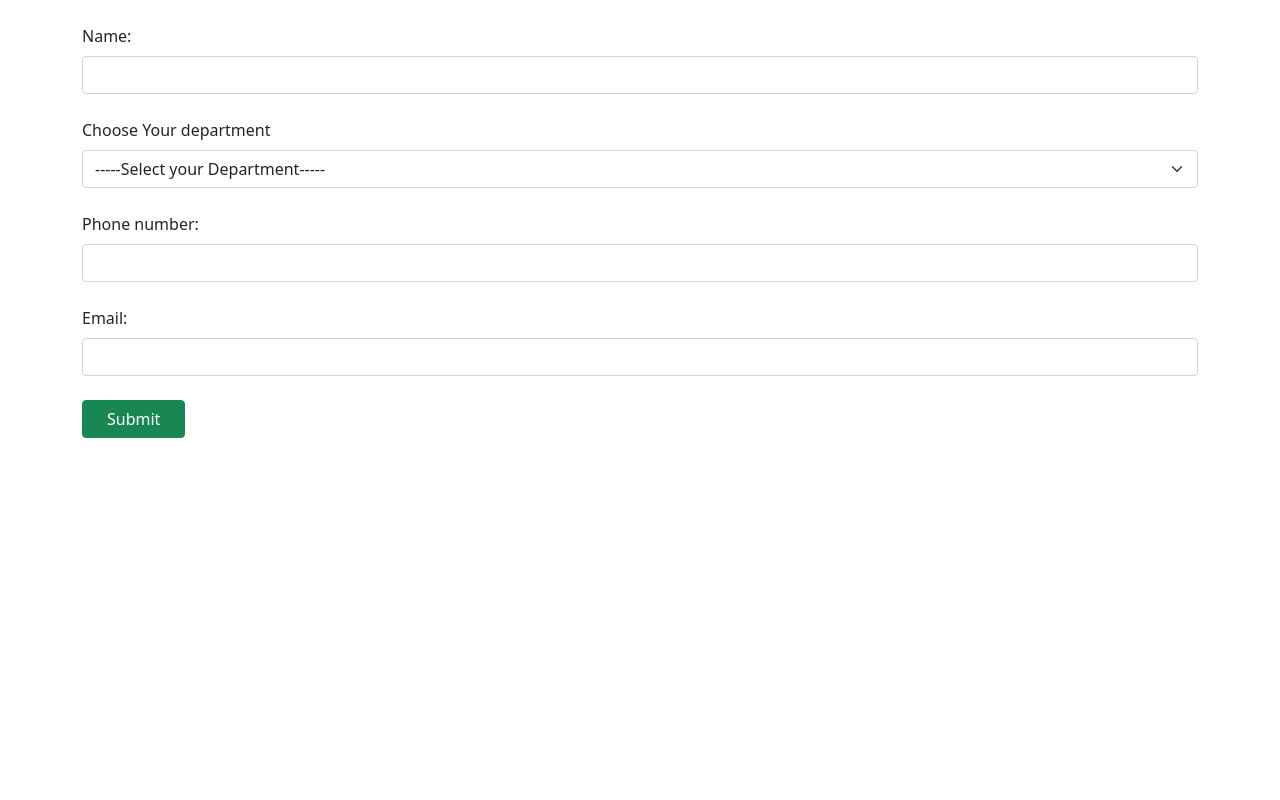
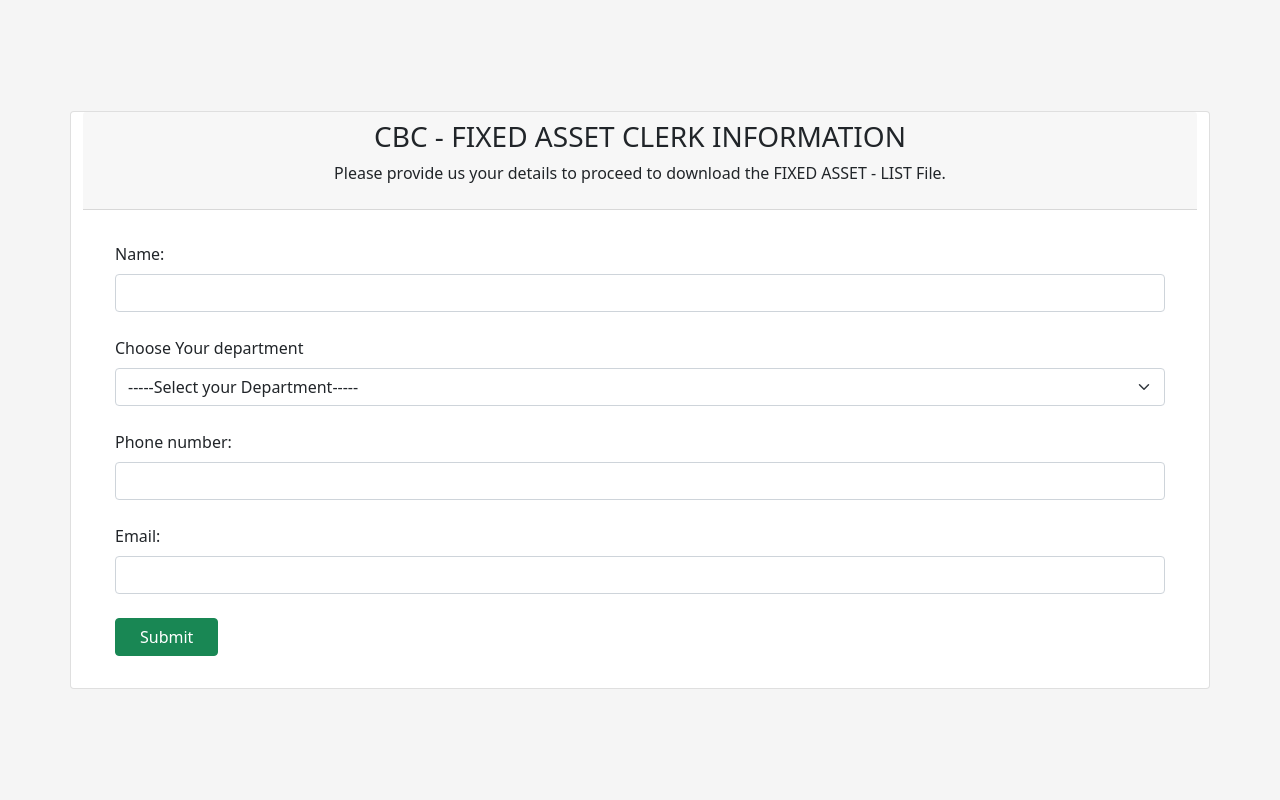
Before and after one commit to NDICSONLABS/cbcfa, a Django app: page / in a window 1280 px wide. Run offline with Django 3.2, Linux system fonts and the light colour scheme.

Commit message:
Refined template

```diff
--- a/faform/templates/base.html
+++ b/faform/templates/base.html
@@ -7,11 +7,53 @@
 
     <!-- Bootstrap CSS -->
     <link href="https://cdn.jsdelivr.net/npm/bootstrap@5.0.2/dist/css/bootstrap.min.css" rel="stylesheet" integrity="sha384-EVSTQN3/azprG1Anm3QDgpJLIm9Nao0Yz1ztcQTwFspd3yD65VohhpuuCOmLASjC" crossorigin="anonymous">
+    <style>
+    html,
+body {
+  height: 100%;
+}
+
+body {
+  display: flex;
+  align-items: center;
+  padding-top: 40px;
+  padding-bottom: 40px;
+  background-color: #f5f5f5;
+}
+
+.form-signin {
+  width: 100%;
+  max-width: 330px;
+  padding: 15px;
+  margin: auto;
+}
+
+.form-signin .checkbox {
+  font-weight: 400;
+}
+
+.form-signin .form-floating:focus-within {
+  z-index: 2;
+}
+
+.form-signin input[type="email"] {
+  margin-bottom: -1px;
+  border-bottom-right-radius: 0;
+  border-bottom-left-radius: 0;
+}
+
+.form-signin input[type="password"] {
+  margin-bottom: 10px;
+  border-top-left-radius: 0;
+  border-top-right-radius: 0;
+}
+</style>
 
     <title>{% block title %}{% endblock %}</title>
   </head>
   <body>
         <div class="container py-4">
+        <div class="row">
     {% block main %}{% endblock %}
 
     <!-- Optional JavaScript; choose one of the two! -->
@@ -25,5 +67,6 @@
     <script src="https://cdn.jsdelivr.net/npm/bootstrap@5.0.2/dist/js/bootstrap.min.js" integrity="sha384-cVKIPhGWiC2Al4u+LWgxfKTRIcfu0JTxR+EQDz/bgldoEyl4H0zUF0QKbrJ0EcQF" crossorigin="anonymous"></script>
     -->
         </div>
+        </div>
   </body>
 </html>
--- a/faform/templates/clerk.html
+++ b/faform/templates/clerk.html
@@ -6,6 +6,22 @@
 
 
 {% block main %}
+<div class="card">
+  <div class="card-header text-center">
+    <h3>CBC - FIXED ASSET CLERK INFORMATION</h3>
+    <p>Please provide us your details to proceed to download the FIXED ASSET - LIST File.</p>
+  </div>
+  <div class="card-body">
+  <div class="card-body">
+        <div class="m-7">
+        {% if messages %}
+        {% for msg in messages %}
+        <div class="alert alert-{% if msg.tags == 'error' %}danger{% else %}info{% endif %}" role="alert">
+
+  {{msg}}
+</div>
+        {% endfor %}
+        {% endif %}
 <form action="{% url 'clerk' %}" method="post">
                 {% csrf_token %}
                 <div class="mb-4">
@@ -51,6 +67,8 @@
                 </div>
                 <button class="btn btn-success px-4" type="submit">Submit</button>
             </form>
-
-
+            </div>
+</div>
+</div>
+</div>
 {% endblock %}
--- a/faform/views.py
+++ b/faform/views.py
@@ -23,7 +23,7 @@ def clerk(request):
             messages.success(request, "Your information was succesfully added")
             return redirect("https://drive.google.com/drive/folders/1na6yGjYI6wbuhWaAZIFDxsH2l7-plfuS?usp=sharing")
 
-
+    messages.error(request, "Please provide all information")
     return render(request, 'clerk.html', {'form':form})
 
 def download(request):
```
Also changed, not shown: cbcfa/settings.py (+9 -1 lines).
